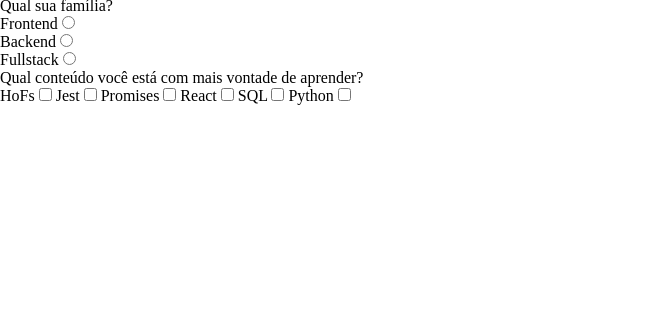
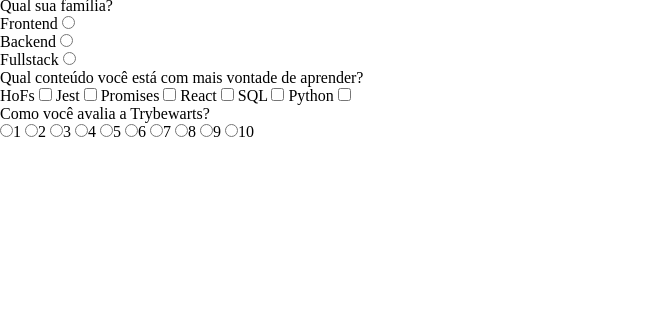
Before and after one commit to ImVictorM/Trybewarts, a website: page index.html in a window 1280 px wide. Shown: the part 145-460 px from the top of the page, 0-671 px from the left. Drawn offline with Linux system fonts and the light colour scheme.

Commit message:
[REQ-14] cria avaliação do usuário

```diff
--- a/index.html
+++ b/index.html
@@ -67,6 +67,19 @@
           <input type="checkbox" value="Python" class="subject" id="python-check">
         </label>
       </div>
+      <label for="radio-rate-container" id="label-rate">Como você avalia a Trybewarts?</label>
+      <div id="radio-rate-container">
+        <input type="radio" name="rate" value="1">1
+        <input type="radio" name="rate" value="2">2
+        <input type="radio" name="rate" value="3">3
+        <input type="radio" name="rate" value="4">4
+        <input type="radio" name="rate" value="5">5
+        <input type="radio" name="rate" value="6">6
+        <input type="radio" name="rate" value="7">7
+        <input type="radio" name="rate" value="8">8
+        <input type="radio" name="rate" value="9">9
+        <input type="radio" name="rate" value="10">10
+      </div>
     </form>
     <img src="images/trybewarts-colored.svg" alt="Logo principal" id="trybewarts-forms-logo">
   </main>
```
